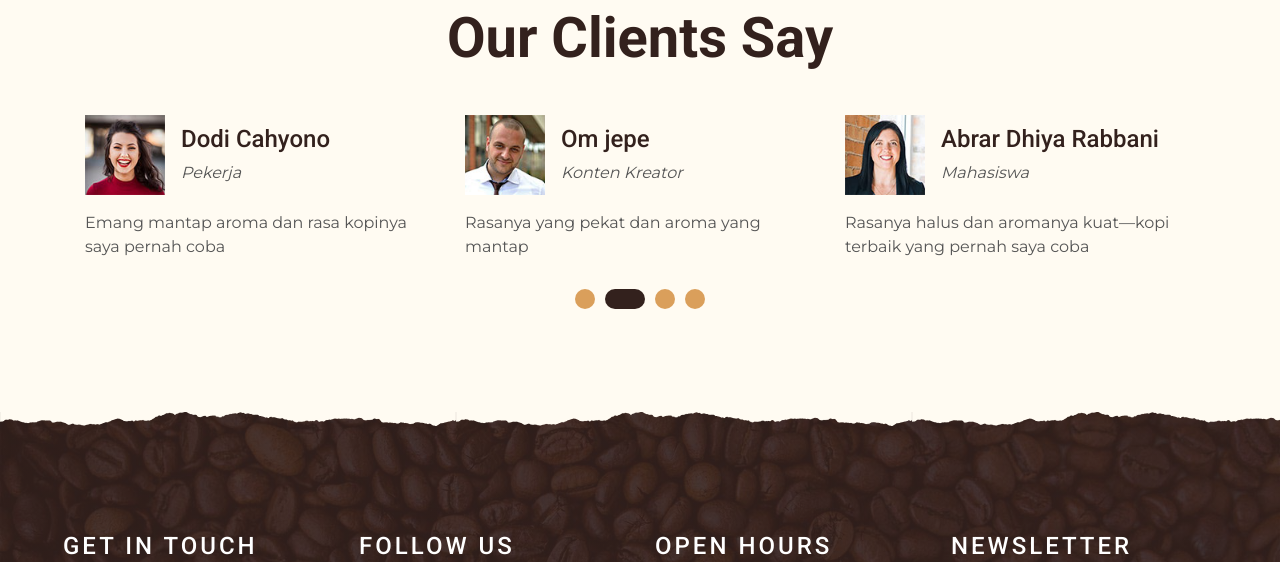
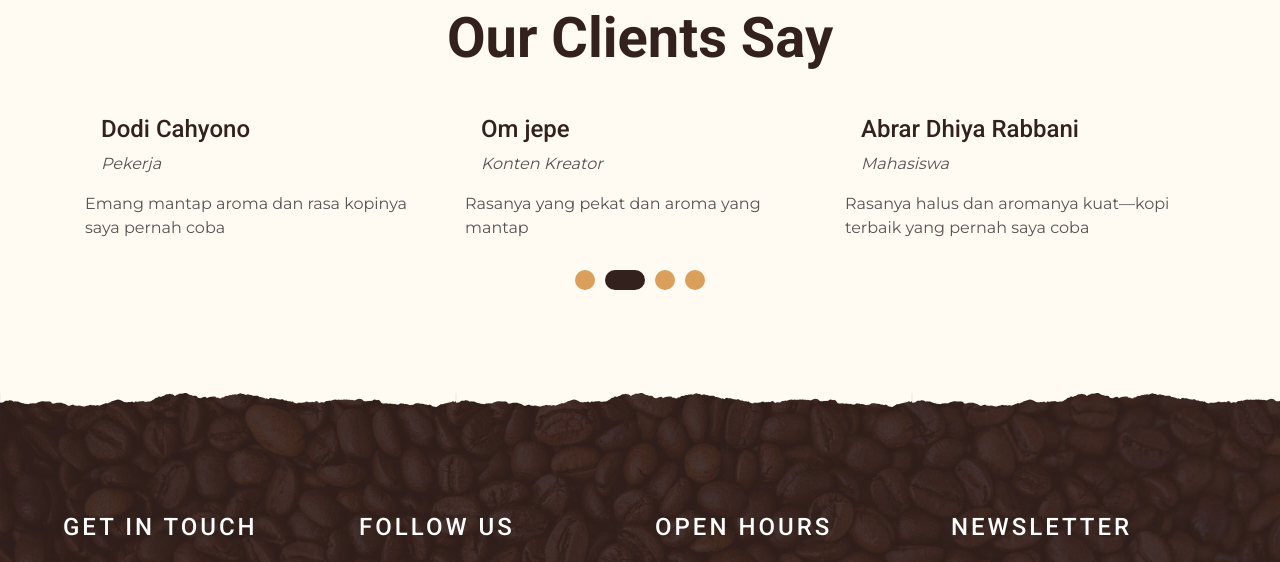
Before and after one commit to abrorBob/Kopi-Janggut-1930, a plain HTML site: page index.html in a window 1280 px wide. Shown: the part 4986-5548 px from the top of the page. Drawn offline with nearby package versions, Linux system fonts and the light colour scheme.

Commit message:
index.html

```diff
--- a/index.html
+++ b/index.html
@@ -372,7 +372,6 @@ Kami menyediakan dua varian unggulan</p>
             <div class="owl-carousel testimonial-carousel">
                 <div class="testimonial-item">
                     <div class="d-flex align-items-center mb-3">
-                        <img class="img-fluid" src="img/testimonial-1.jpg" alt="">
                         <div class="ml-3">
                             <h4>Dodi Cahyono</h4>
                             <i>Pekerja</i>
@@ -382,7 +381,6 @@ Kami menyediakan dua varian unggulan</p>
                 </div>
                 <div class="testimonial-item">
                     <div class="d-flex align-items-center mb-3">
-                        <img class="img-fluid" src="img/testimonial-2.jpg" alt="">
                         <div class="ml-3">
                             <h4>Om jepe</h4>
                             <i>Konten Kreator</i>
@@ -392,7 +390,6 @@ Kami menyediakan dua varian unggulan</p>
                 </div>
                 <div class="testimonial-item">
                     <div class="d-flex align-items-center mb-3">
-                        <img class="img-fluid" src="img/testimonial-3.jpg" alt="">
                         <div class="ml-3">
                             <h4>Abrar Dhiya Rabbani</h4>
                             <i>Mahasiswa</i>
@@ -402,7 +399,6 @@ Kami menyediakan dua varian unggulan</p>
                 </div>
                 <div class="testimonial-item">
                     <div class="d-flex align-items-center mb-3">
-                        <img class="img-fluid" src="img/testimonial-4.jpg" alt="">
                         <div class="ml-3">
                             <h4>Fharmaningsam</h4>
                             <i>Guru</i>
@@ -541,4 +537,5 @@ Kami menyediakan dua varian unggulan</p>
     <script src="js/main.js"></script>
 </body>
 
+
 </html>
```
